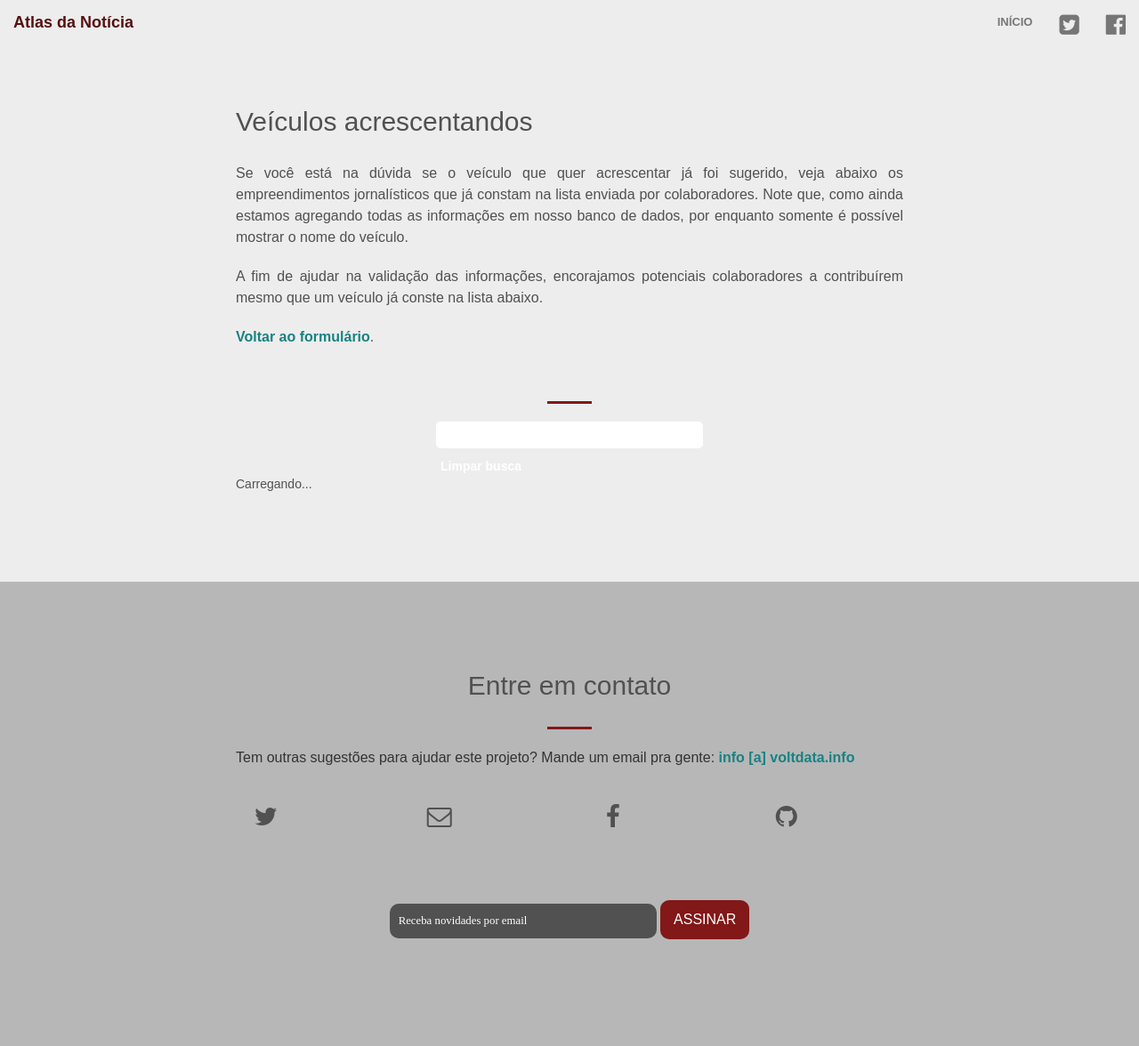
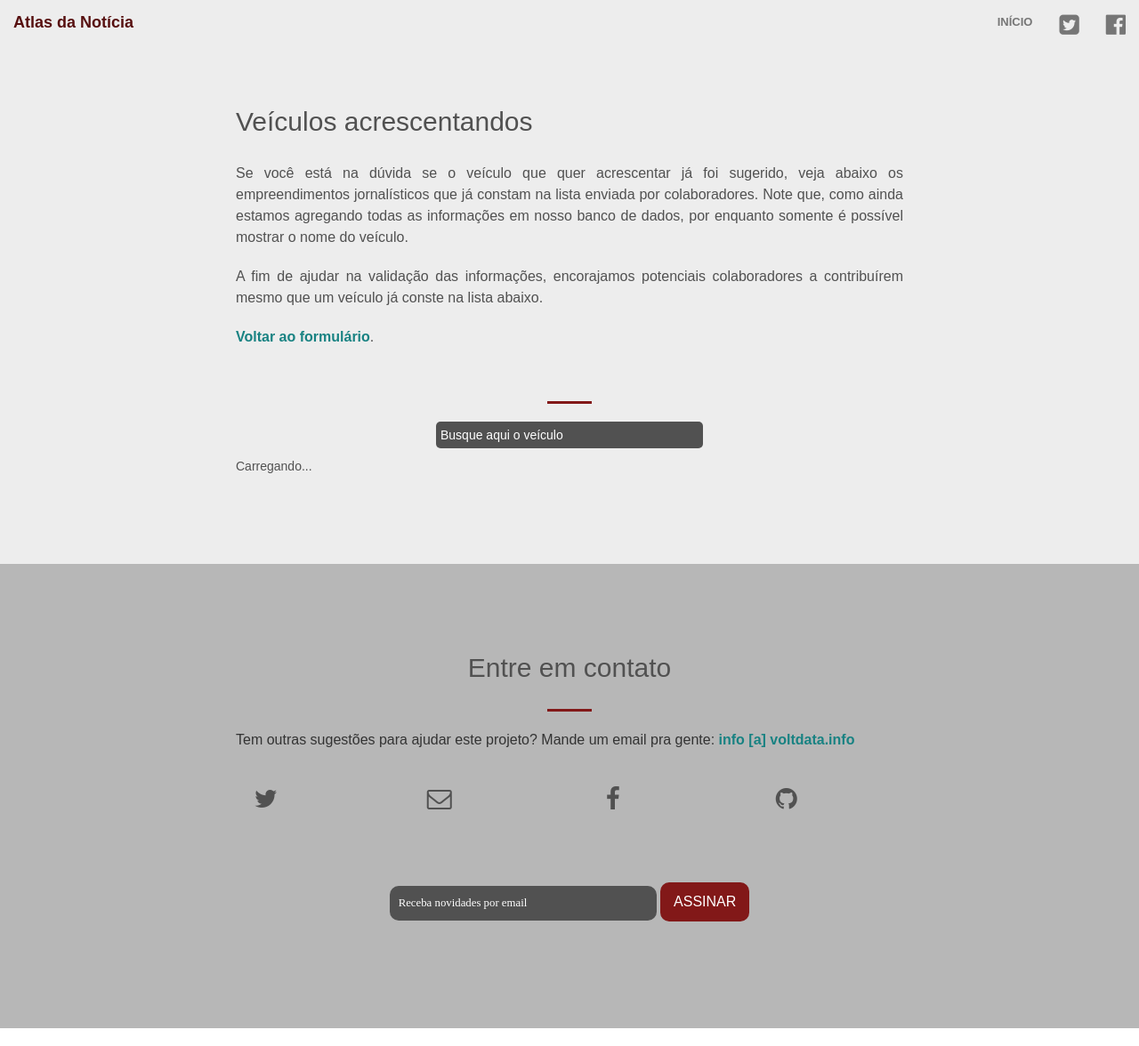
Before and after one commit to voltdatalab/atlas-noticia, a Jekyll site: the page veiculos.html, which Jekyll copies as it is, in a window 1280 px wide and 1176 px high. Shown: the whole window at 89% size. Built offline with Jekyll 4.4.1, drawn with Linux system fonts in a browser that asks for light colours; some web fonts are replaced.

Commit message:
fix table styles na pag veiculos

```diff
--- a/veiculos.html
+++ b/veiculos.html
@@ -107,7 +107,7 @@
 <style>
 /* Tabela de veículos */
 table {
-  border: 0px solid $cinza-escuro;
+  border: 0px solid #515151;
   padding: 18px;
   width: 100%;
   border-spacing: 0;
@@ -134,30 +134,13 @@ tr {
 }
 
 #fullTableFilter{
-  background-color: $cinza-escuro;
+  background-color: #515151;
   min-width: 300px;
   border: none;
   border-radius: 5px;
   padding: 5px;
   margin-bottom: 10px;
   color: #fff
-}
-
-.clear{
-  padding: 5px;
-  background-color: $vermelho;
-  margin-top: 10px;
-  color: #fff;
-  border-radius: 5px;
-}
-
-.clear:hover{
-  padding: 5px;
-  background-color: $verde;
-  margin-top: 10px;
-  color: #fff;
-  border-radius: 5px;
-  cursor: pointer;
 }
 </style>
 
@@ -203,7 +186,6 @@ tr {
 
           <div style="max-width: 300px; margin: 0 auto;">
           <input id="fullTableFilter" type="text" placeholder="Busque aqui o veículo"></input>
-          <a class="clear">Limpar busca</a>
           </div>
 
           <div id="fullTable">Carregando...</div>
```
